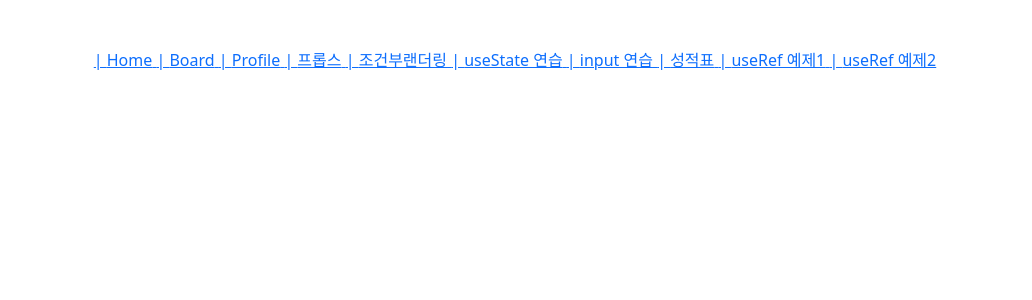
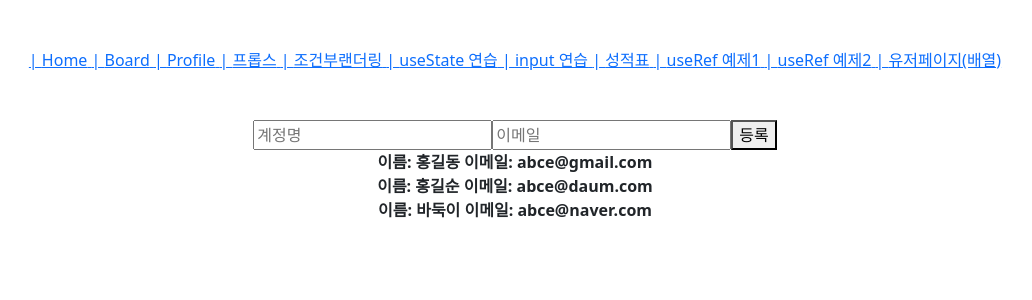
Before and after one commit to Kimyoon-jeong/react-vite-kyj-example, a React (Vite) app: page /userpage in a window 1280 px wide. Shown: the top 300 px of the page, without its empty margins (125-1157 px from the left). Built offline with nearby package versions, Linux system fonts and the light colour scheme.

Commit message:
userCrud

```diff
--- /dev/null
+++ b/src/components/CreateUser.jsx
@@ -0,0 +1,23 @@
+import React from 'react';
+
+const CreateUser = ({ username, email, onChange, onCreate }) => {
+    return (
+        <div>
+            <input
+                name="username"
+                placeholder="계정명"
+                onChange={onChange}
+                value={username}
+            />
+            <input
+                name="email"
+                placeholder="이메일"
+                onChange={onChange}
+                value={email}
+            />
+            <button onClick={onCreate}>등록</button>
+        </div>
+    );
+};
+
+export default CreateUser;
--- /dev/null
+++ b/src/components/UserList.jsx
@@ -0,0 +1,24 @@
+import React from 'react';
+
+const User = ({ user }) => {
+    return (
+        <div>
+            <b>
+                {' '}
+                이름: {user.username} 이메일: {user.email}
+            </b>
+        </div>
+    );
+};
+
+const UserList = ({ users }) => {
+    return (
+        <div>
+            {users.map((user) => (
+                <User user={user} key={user.id} />
+            ))}
+        </div>
+    );
+};
+
+export default UserList;
--- /dev/null
+++ b/src/pages/UseArrayPage.jsx
@@ -0,0 +1,39 @@
+import React, { useRef } from 'react';
+import CreateUser from '../components/CreateUser';
+import UserList from '../components/UserList';
+
+const UserArrayPage = () => {
+    const users = [
+        {
+            id: 1,
+            username: '홍길동',
+            email: 'a@gmail.com',
+        },
+        {
+            id: 2,
+            username: '홍길순',
+            email: 'ab@daum.com',
+        },
+        {
+            id: 3,
+            username: '바둑이',
+            email: 'abc@naver.com',
+        },
+    ];
+
+    const nextId = useRef(users.length + 1);
+
+    const onCreate = () => {
+        //배열에 항목을 추가하는 로직
+
+        nextId.current += 1;
+    };
+
+    //prettier-ignore
+    return(
+  <div className="text-center mt-5">
+    <CreateUser  ></CreateUser>
+    <UserList users={users}> </UserList>
+  </div>);
+};
+export default UserArrayPage;
--- /dev/null
+++ b/src/pages/UserCrudPage.jsx
@@ -0,0 +1,73 @@
+import React, { useState } from 'react';
+import { useRef } from 'react';
+import CreateUser from './../components/CreateUser';
+import UserList from './../components/UserList';
+const UserCrudPage = () => {
+    const [users, setUsers] = useState([
+        {
+            id: 1,
+            username: '홍길동',
+            email: 'abce@gmail.com',
+        },
+        {
+            id: 2,
+            username: '홍길순',
+            email: 'abce@daum.com',
+        },
+        {
+            id: 3,
+            username: '바둑이',
+            email: 'abce@naver.com',
+        },
+    ]);
+
+    const [inputs, setInputs] = useState({
+        username: '',
+        email: '',
+    });
+
+    const onChange = (event) => {
+        const { name, value } = event.target;
+
+        setInputs({
+            ...inputs,
+            [name]: value,
+        });
+    };
+
+    const nextId = useRef(users.length + 1);
+
+    const { username, email } = inputs;
+
+    const onCreate = () => {
+        const user = {
+            id: nextId.current,
+            username,
+            email,
+        };
+
+        //
+        setUsers(users.concat(user));
+
+        setInputs({
+            username: '',
+            email: '',
+        });
+
+        nextId.current += 1;
+    };
+
+    //prettier-ignore
+    return (
+        <div className="text-center mt-5">
+        <CreateUser
+            username={username}
+            email={email}
+            onChange={onChange}
+            onCreate={onCreate}
+        />
+        <UserList users={users}></UserList>
+        </div>);
+};
+
+export default UserCrudPage;
--- a/src/route/Routes.jsx
+++ b/src/route/Routes.jsx
@@ -9,6 +9,8 @@ import InputPage from './../pages/InputPage';
 import GradePage from './../pages/GradePage';
 import UseRefPage from '../pages/UseRefPage';
 import UseRefPage2 from './../pages/UseRefPage2';
+import UseArrayPage from './../pages/UseArrayPage';
+import UserCrudPage from '../pages/UserCrudPage';
 
 //react routes, route 사용시 배열로 관리하기
 const routes = [
@@ -65,6 +67,12 @@ const routes = [
         element: <UseRefPage2 />,
         title: 'useRef 예제2',
     },
+    {
+        path: '/userpage',
+        //element: <UseArrayPage />,
+        element: <UserCrudPage />,
+        title: '유저페이지(배열)',
+    },
 ];
 
 export default routes;
```
